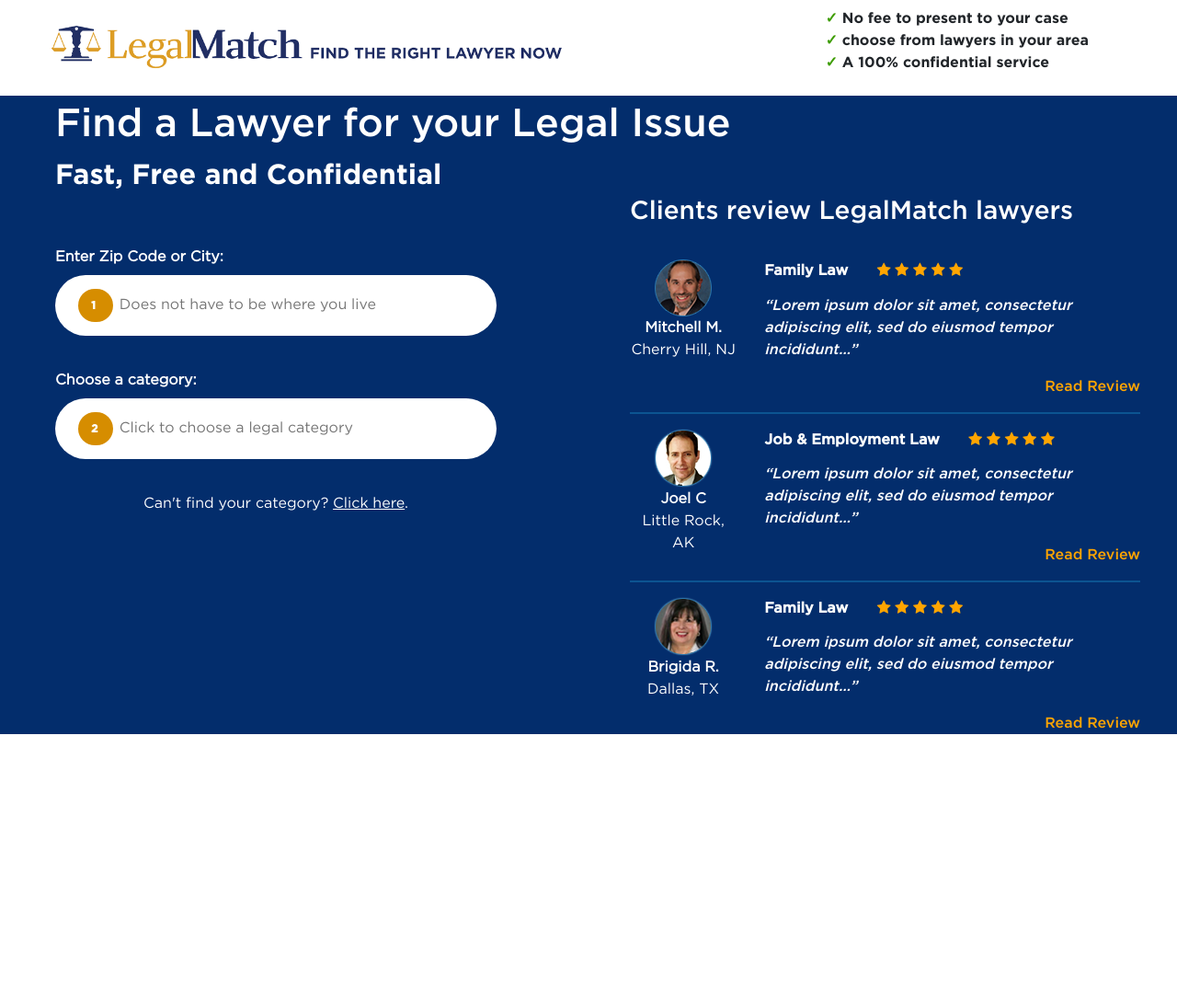
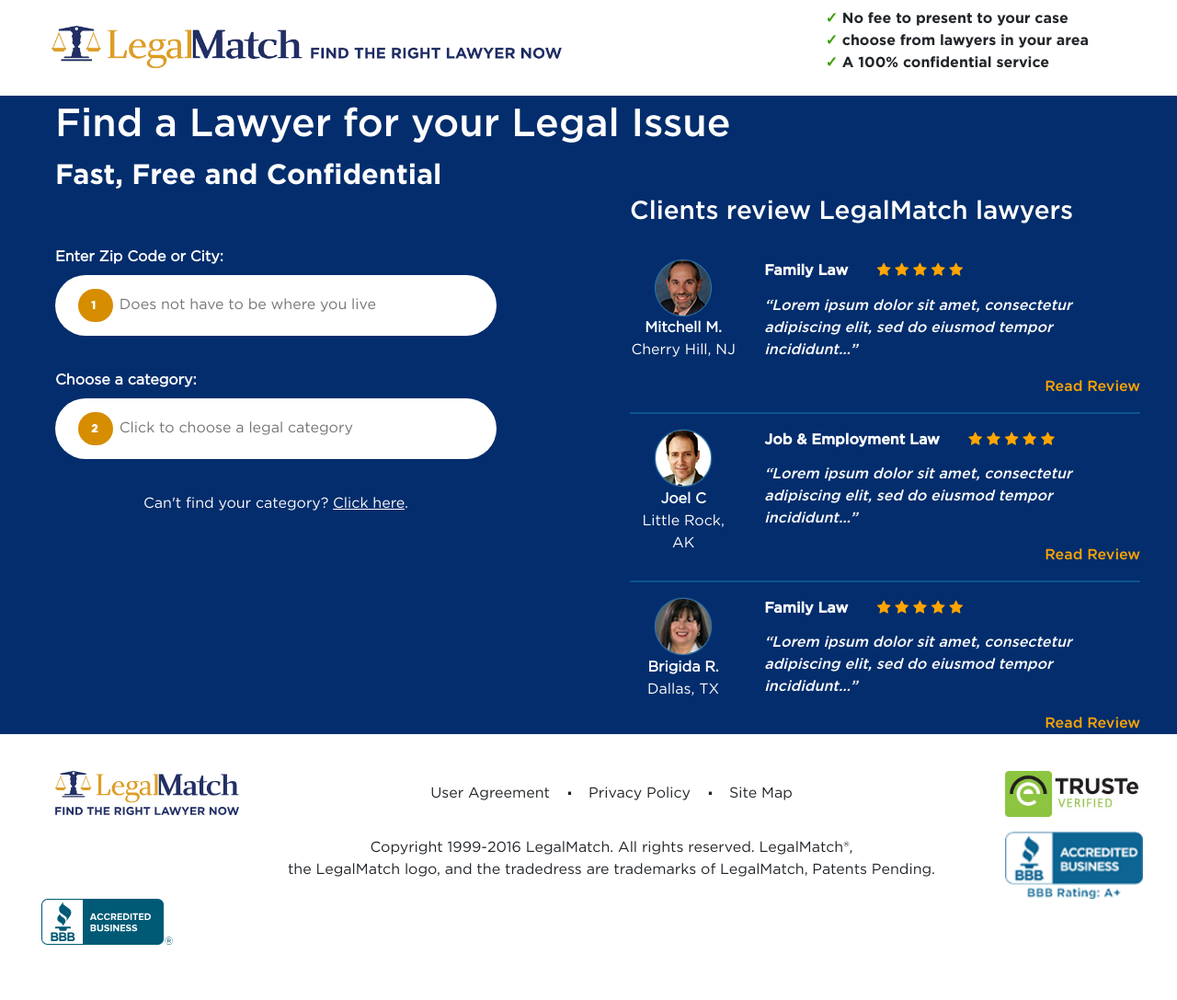
Before and after one commit to ronmichaelk/lm, a plain HTML site: page index.html in a window 1280 px wide. Shown: the whole page at 92% size. Before the commit the page ends 800 px from the top, so only its background shows below. Drawn offline with Linux system fonts and the light colour scheme.

Commit message:
Create footer

```diff
--- a/index.html
+++ b/index.html
@@ -96,8 +96,38 @@
         </div>
     </div>
 
-    <div style="">
+    <footer class="lm-footer d-none d-lg-block">
+        <div class="row">
+            <div class="col-md-2">
+                <img src="img/logo_with-bottom_text.svg" class="lm-footer-logo">
+            </div>
+            <div class="col-md-8 lm-footer-links">
+                User Agreement
+                <span class="lm-footer-links-divider">&middot;</span>
+                Privacy Policy
+                <span class="lm-footer-links-divider">&middot;</span>
+                Site Map
+            </div>
+            <div class="col-md-2">
+                <img src="thirdparty/_img/trustee_logo_with_verified.jpg" class="lm-footer-logo-truste">
+            </div>
+        </div>
+        <div class="row">
+            <div class="col-md-2">
+                &nbsp;
+            </div>
+            <div class="col-md-8 lm-footer-links">
+                Copyright 1999-2016 LegalMatch. All rights reserved. LegalMatch&reg;,
+                <br/>
+                the LegalMatch logo, and the tradedress are trademarks of LegalMatch, Patents Pending.
+            </div>
+            <div class="col-md-2">
+                <p></p>
+                <img src="thirdparty/_img/bbb_logo.png" class="lm-footer-logo-bb">
+            </div>
+            <img src="thirdparty/_img/bbb_seal.svg" style="width: auto; height: 50px">
     </div>
+    </footer>
 
     <!-- SubCategory Modal -->
     <div class="modal" id="subcategory_modal">
```
